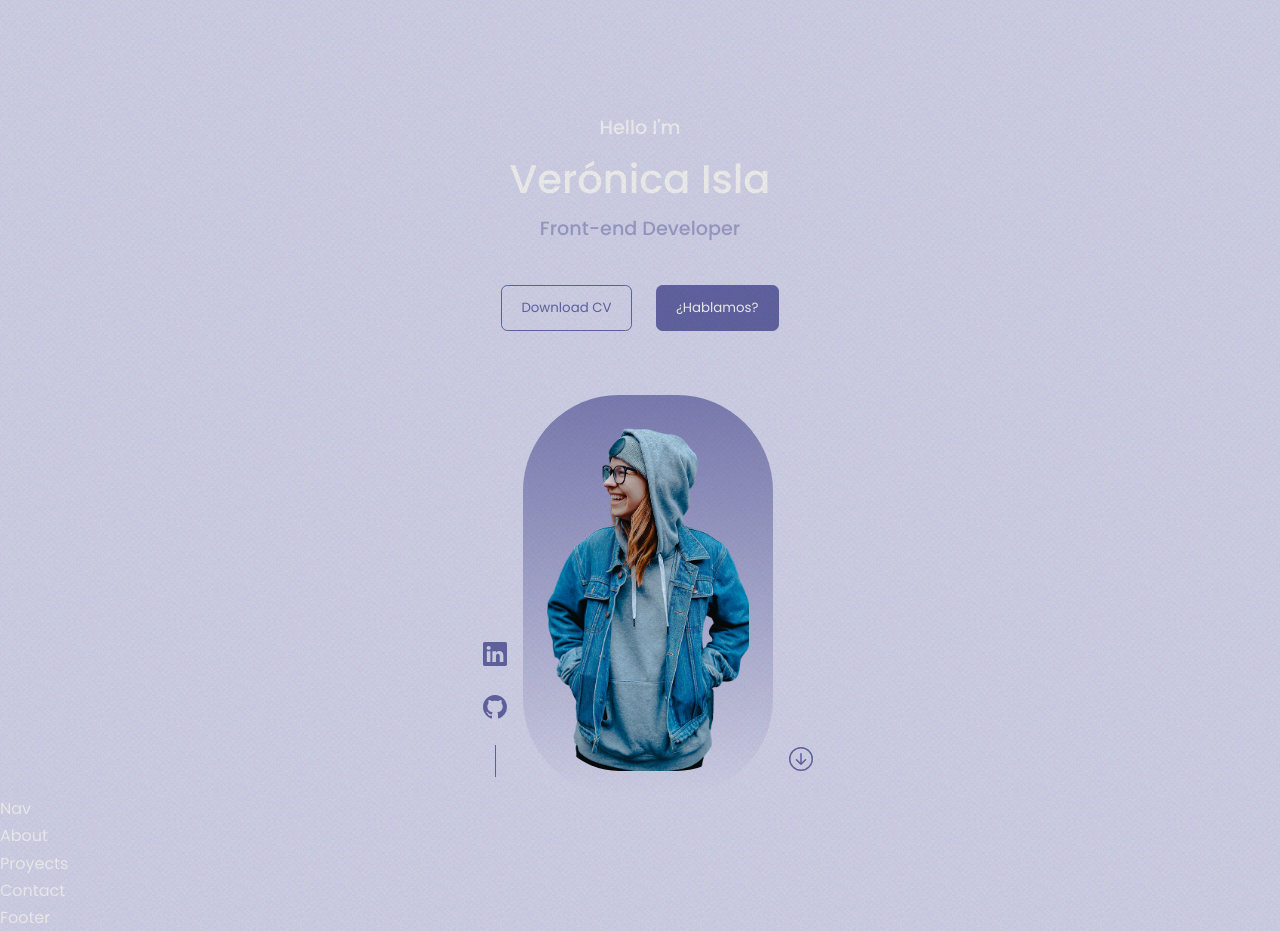
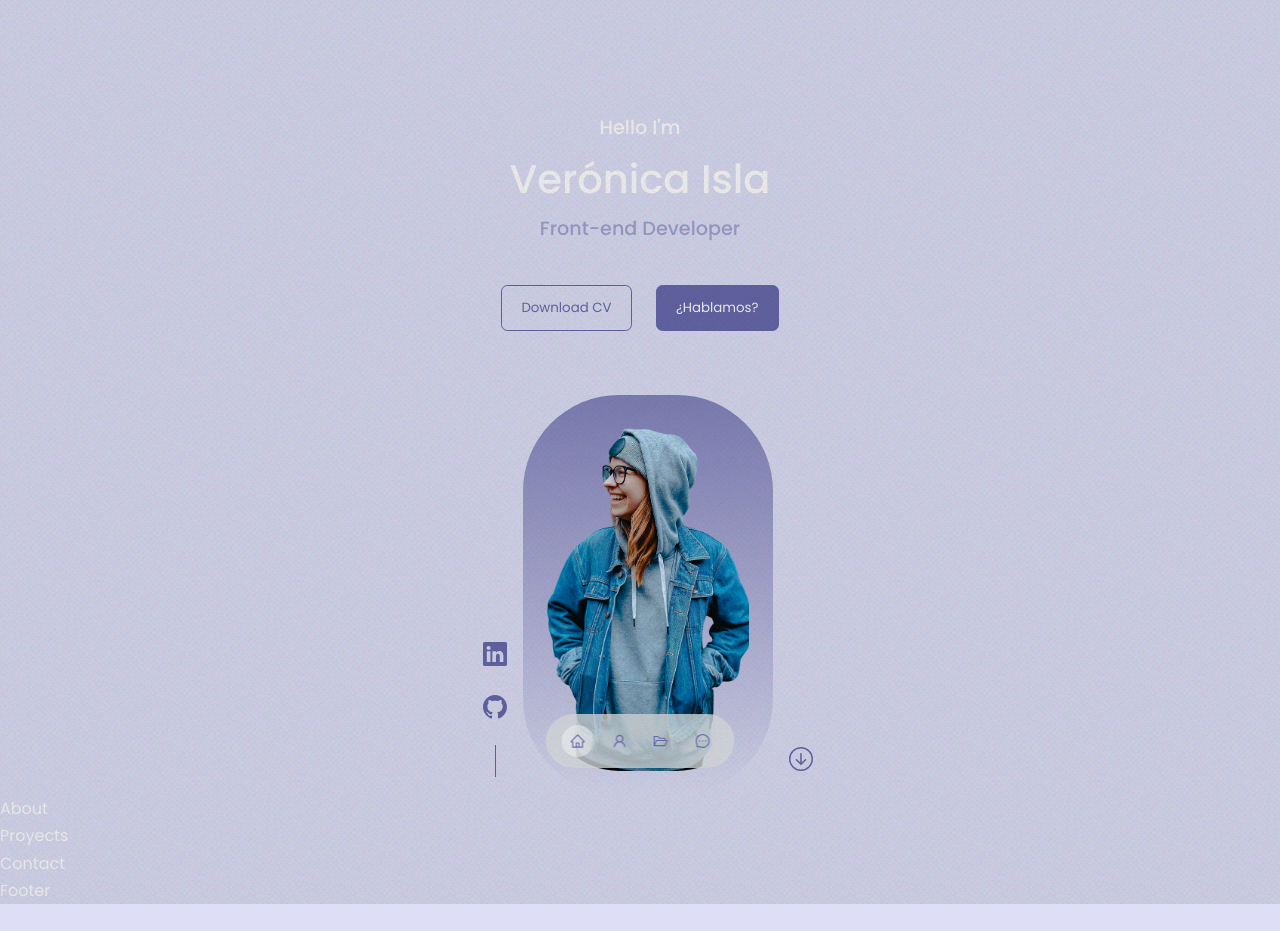
Before and after one commit to veroisla/Portfolio, a React (Create React App) app: page / in a window 1280 px wide. After the commit the page ends 904 px from the top, so only its background shows below. Built offline with nearby package versions, Linux system fonts and the light colour scheme.

Commit message:
create nav and create function to set active section

```diff
--- a/src/components/About.js
+++ b/src/components/About.js
@@ -3,7 +3,7 @@ import '../styles/Core/Variables.scss';
 import '../styles/Components/About.scss';
 
 function About(params) {
-  return <p>About</p>;
+  return <section id="about">About</section>;
 }
 
 export default About;
--- a/src/components/Contact.js
+++ b/src/components/Contact.js
@@ -3,7 +3,7 @@ import '../styles/Core/Variables.scss';
 import '../styles/Components/Contact.scss';
 
 function Contact(params) {
-  return <p className="contact">Contact</p>;
+  return <section id="contact">Contact</section>;
 }
 
 export default Contact;
--- a/src/components/Header.js
+++ b/src/components/Header.js
@@ -8,7 +8,7 @@ import HeaderSocials from './HeaderSocials';
 
 function Header() {
   return (
-    <header className="header">
+    <header className="header" id="home">
       <h5 className="header__hello">Hello I'm</h5>
       <h1 className="header__animation">Verónica Isla</h1>
       <h5 className="header__frontEnd">Front-end Developer</h5>
--- a/src/components/Nav.js
+++ b/src/components/Nav.js
@@ -2,8 +2,48 @@ import '../styles/Core/Reset.scss';
 import '../styles/Core/Variables.scss';
 import '../styles/Components/Nav.scss';
 
+import { useState } from 'react';
+
+//ICONS
+import { AiOutlineHome } from 'react-icons/ai';
+import { AiOutlineUser } from 'react-icons/ai';
+import { AiOutlineMessage } from 'react-icons/ai';
+import { AiOutlineFolderOpen } from 'react-icons/ai';
+
 function Nav(params) {
-  return <p>Nav</p>;
+  const [activeNav, setActiveNav] = useState('#');
+  return (
+    <nav className="nav">
+      <a
+        href="#home"
+        onClick={() => setActiveNav('#')}
+        className={activeNav === '#' ? 'active' : ''}
+      >
+        <AiOutlineHome />
+      </a>
+      <a
+        href="#about"
+        onClick={() => setActiveNav('#about')}
+        className={activeNav === '#about' ? 'active' : ''}
+      >
+        <AiOutlineUser />
+      </a>
+      <a
+        href="#proyects"
+        onClick={() => setActiveNav('#proyects')}
+        className={activeNav === '#proyects' ? 'active' : ''}
+      >
+        <AiOutlineFolderOpen />
+      </a>
+      <a
+        href="#contact"
+        onClick={() => setActiveNav('#contact')}
+        className={activeNav === '#contact' ? 'active' : ''}
+      >
+        <AiOutlineMessage />
+      </a>
+    </nav>
+  );
 }
 
 export default Nav;
--- a/src/components/Proyects.js
+++ b/src/components/Proyects.js
@@ -3,7 +3,7 @@ import '../styles/Core/Variables.scss';
 import '../styles/Components/Proyects.scss';
 
 function Proyects(params) {
-  return <p>Proyects</p>;
+  return <section id="proyects">Proyects</section>;
 }
 
 export default Proyects;
--- a/src/styles/Components/Nav.scss
+++ b/src/styles/Components/Nav.scss
@@ -1,2 +1,53 @@
 @import '../Core/Reset.scss';
 @import "../Core/Variables.scss";
+
+.nav {
+    background-color:rgba(245, 245, 245, 0.589);
+    background-image:  url(../../images/billie-holiday.png);
+    width: max-content;
+    // display: block;
+    padding: 0.7rem 1rem;
+    z-index: 2;
+    position: fixed;
+    left: 50%;
+    transform: translateX(-50%);
+    bottom: 2rem;
+    display: flex;
+    gap: 0.6rem;
+    border-radius: 3rem;
+    backdrop-filter: blur(60px);
+
+    // &__icons {
+    //     color: $--color-primary2;
+    //     background: transparent;
+    //     border-radius: 50%;
+    //     padding: 0.3rem;
+
+    //     &:hover {
+    //         color: $--color-primary;
+    //     }
+
+    // }
+
+    // & a.active {
+    //     background-color: $--color-light;
+
+    // }
+}
+
+.nav a{
+    background:transparent;
+    padding: 0.5rem;
+    border-radius: 50%;
+    display: flex;
+    color: $--color-primary;
+}
+
+.nav a:hover {
+    background-color:rgba(245, 245, 245, 0.479);
+    background-image:  url(../../images/billie-holiday.png);
+}
+
+.nav a.active {
+    background-color: rgba(245, 245, 245, 0.479);
+}
--- a/src/styles/Core/Variables.scss
+++ b/src/styles/Core/Variables.scss
@@ -26,7 +26,7 @@ $--color-light:rgba(255, 255, 255, 0.6);
 
 $--color-img: hsl(239, 31%, 63%);
 $--color-bg3: hsl(239, 26%, 93%);
-$--color-primary:hsl(238, 34%, 38%);
+$--color-primary2:hsl(238, 34%, 38%);
 $--color-bg2: hsl(239, 33%, 73%);
 $--color-bg: hsl(239, 60%, 92%);
 $--color-primary: hsl(239, 29%, 54%);
```
